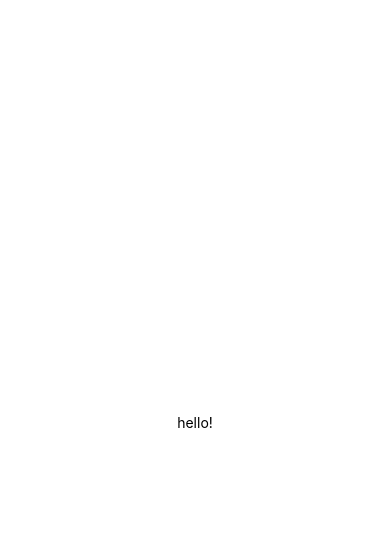
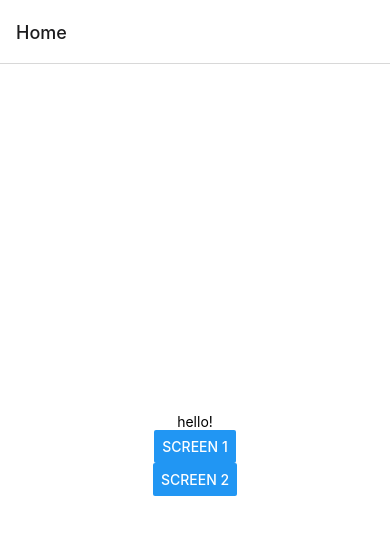
Before and after one commit to jsofinski/zakupex, a React Native app in the folder ZakupexReact/: screen / in a window 390 px wide. Shown: the top 534 px of the page. Built offline with nearby package versions, Linux system fonts and the light colour scheme.

Commit message:
Basic navigation

```diff
--- a/ZakupexReact/App.tsx
+++ b/ZakupexReact/App.tsx
@@ -1,13 +1,33 @@
 import { StatusBar } from 'expo-status-bar';
 import React from 'react';
-import { StyleSheet, Text, View } from 'react-native';
+import { Button, StyleSheet, Text, View } from 'react-native';
+import { NavigationContainer } from '@react-navigation/native';
+import { createStackNavigator } from '@react-navigation/stack';
+
+import FirstScreen from './src/app/containers/firstScreen';
+import SecondScreen from './src/app/containers/secondScreen';
+import MainClass from './src/app/containers/mainScreen';
+
+const Stack = createStackNavigator();
 
 export default function App() {
   return (
-    <View style={styles.container}>
-      <Text>hello!</Text>
-      <StatusBar style="auto" />
-    </View>
+    <NavigationContainer>
+      <Stack.Navigator>
+          <Stack.Screen
+            name="Home"
+            component={MainClass}
+          />
+          <Stack.Screen
+            name="First"
+            component={FirstScreen}
+          />
+          <Stack.Screen
+            name="Second"
+            component={SecondScreen}
+          />
+        </Stack.Navigator>
+    </NavigationContainer>
   );
 }
 
--- a/ZakupexReact/package.json
+++ b/ZakupexReact/package.json
@@ -11,6 +11,8 @@
   },
   "dependencies": {
     "@react-native-firebase/app": "^13.0.1",
+    "@react-navigation/native": "^6.0.6",
+    "@react-navigation/stack": "^6.0.11",
     "expo": "~43.0.2",
     "expo-status-bar": "~1.1.0",
     "react": "17.0.1",
--- /dev/null
+++ b/ZakupexReact/src/app/containers/firstScreen.tsx
@@ -0,0 +1,21 @@
+import React from 'react';
+import { View, Text, StyleSheet, Button } from 'react-native';
+
+export default class FirstScreen extends React.Component {
+    render() {
+        return (
+            <View style={styles.container}>
+                <Text>hello screen 1</Text>
+            </View>
+        );
+    }
+}
+
+const styles = StyleSheet.create({
+    container: {
+      flex: 1,
+      backgroundColor: '#fff',
+      alignItems: 'center',
+      justifyContent: 'center',
+    },
+  });
--- /dev/null
+++ b/ZakupexReact/src/app/containers/mainScreen.tsx
@@ -0,0 +1,29 @@
+import React from 'react';
+import { StatusBar } from 'expo-status-bar';
+import { View, Text, StyleSheet, Button } from 'react-native';
+
+export default class FirstScreen extends React.Component {
+    render() {
+        return (
+          <View style={styles.container}>
+          <Text>hello!</Text>
+          <StatusBar style="auto" />
+            <Button title="Screen 1" onPress={() =>
+              this.props.navigation.navigate('First')
+            }/>
+            <Button title="Screen 2" onPress={() =>
+              this.props.navigation.navigate('Second')
+              }/>
+        </View>
+        );
+    }
+}
+
+const styles = StyleSheet.create({
+    container: {
+      flex: 1,
+      backgroundColor: '#fff',
+      alignItems: 'center',
+      justifyContent: 'center',
+    },
+  });
--- /dev/null
+++ b/ZakupexReact/src/app/containers/secondScreen.tsx
@@ -0,0 +1,22 @@
+import { StatusBar } from 'expo-status-bar';
+import React from 'react';
+import { View, Text, StyleSheet } from 'react-native';
+
+export default class SecondScreen extends React.Component {
+    render() {
+        return (
+            <View style={styles.container}>
+                <Text>hello screen 2</Text>
+            </View>
+        );
+    }
+}
+
+const styles = StyleSheet.create({
+    container: {
+      flex: 1,
+      backgroundColor: '#fff',
+      alignItems: 'center',
+      justifyContent: 'center',
+    },
+  });
```
Also changed, not shown: 2 other files (tests, documents, lock files or other folders).
